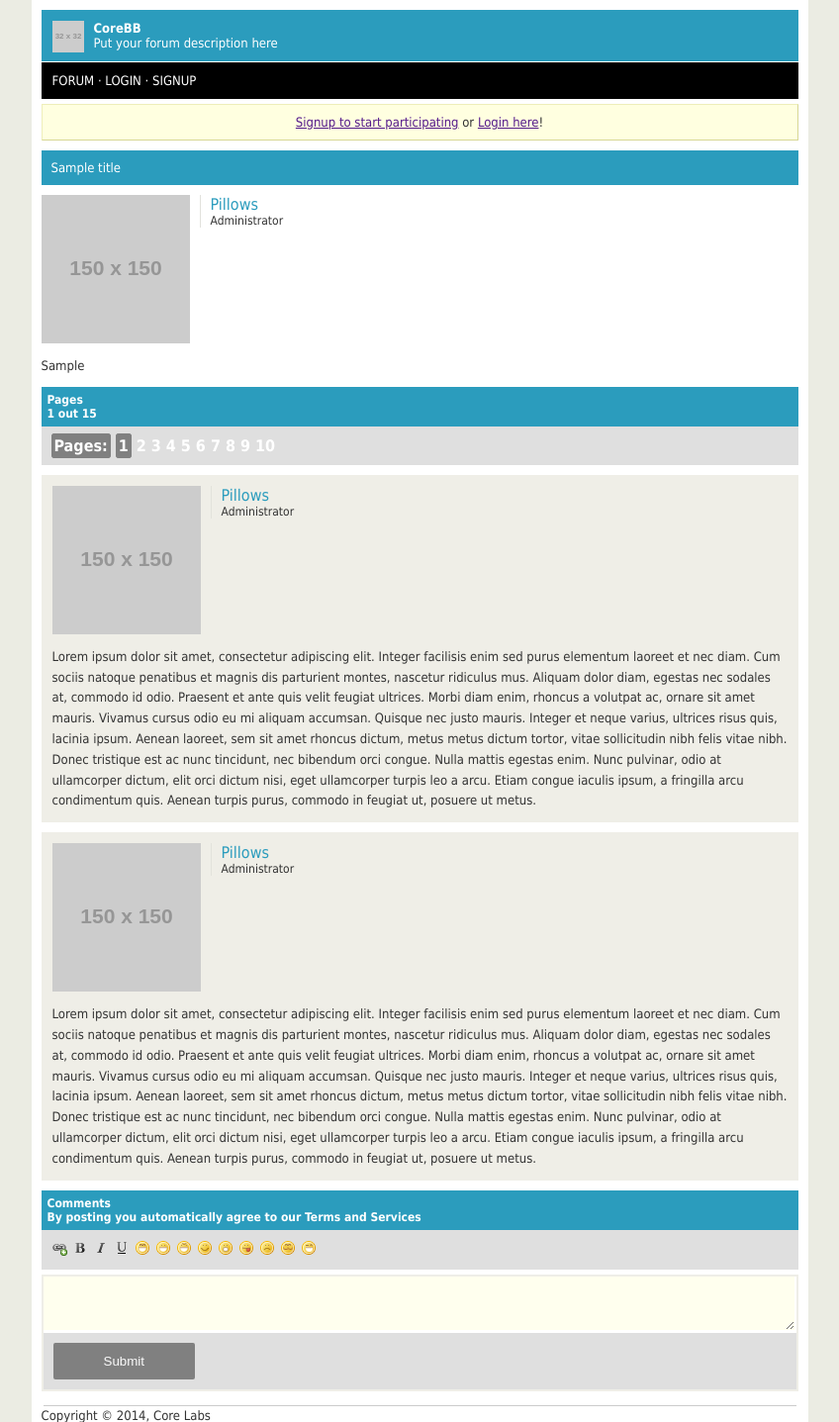
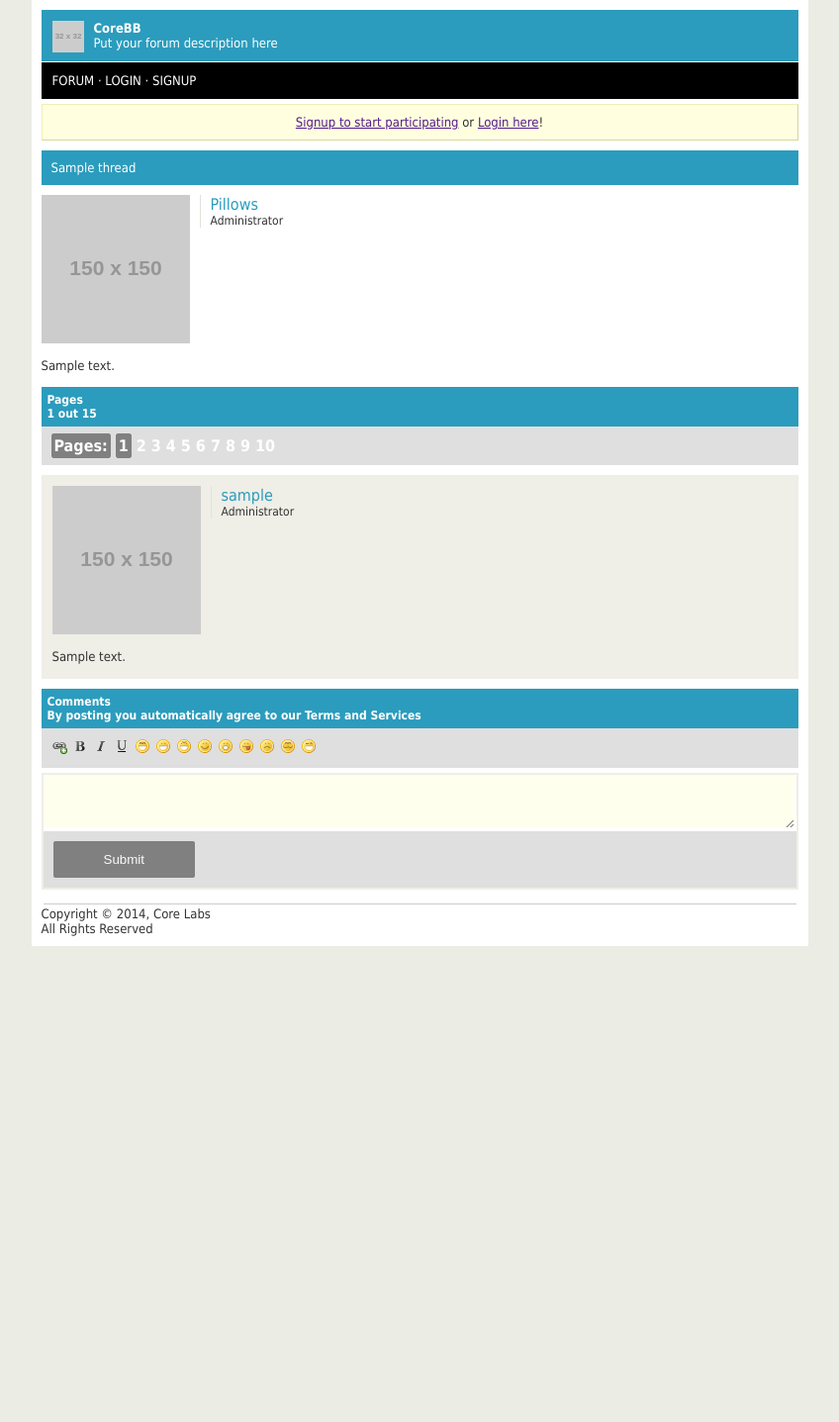
Before and after one commit to CoreBB/CoreBB, a Flask app: template templates/threaddisplay.html in a window 1280 px wide. Shown: the top 1437 px of the page at 99% size, without its empty margins (216-1064 px from the left). After the commit the page ends 956 px from the top, so only its background shows below. Run offline with Flask 2, Linux system fonts and the light colour scheme; the template is opened without the code that fills it: most values are stand-ins (such as "Sample title", 1, 10 or a date in 2020); grey boxes labelled with a size stand in for pictures from a placeholder-image service; parts of the project's set-up code (start-up, migrations or seed data) failed here and were passed over; some libraries are stand-ins or nearby versions.

Commit message:
We got the threaddisplay down

```diff
--- a/templates/threaddisplay.html
+++ b/templates/threaddisplay.html
@@ -4,7 +4,7 @@
                 <a href="" class="topLink">Signup to start participating</a> or <a href="" class="topLink"> Login here</a>!
             </div>
             <div class="bgblue w mt10 p10">
-                <div class="threadTitle">{{ title }}</div>
+                <div class="threadTitle">{{ thread["title"] }}</div>
             </div>
             <table class="forums">
                 <tr class="">
@@ -19,7 +19,7 @@
                 </tr>
 
                 <tr>
-                    <div class="post pt10">{{ op }}</div>
+                    <div class="post pt10">{{ thread["body"] }}</div>
                 </tr>
 
                 <tr>
@@ -43,37 +43,26 @@
                 </tr>
 
                 <!-- Single Post Block -->
+                {% for post in posts %}
                 <tr>
                     <div class="poster bglightgray p10 mt10">
                         <div class=" op table">
                             <div class="avatar"><img src="http://placehold.it/150x150"/></div>
 
                             <div class="userinfo pl10">
-                                <div class="username "><a href="#" class="blue">Pillows</a></div>
+                                <div class="username "><a href="#" class="blue">{{ post["username"] }}</a></div>
                                 <div class="usertitle">Administrator</div>
                             </div>
                         </div>
 
-                        <div class="post pt10">Lorem ipsum dolor sit amet, consectetur adipiscing elit. Integer facilisis enim sed purus elementum laoreet et nec diam. Cum sociis natoque penatibus et magnis dis parturient montes, nascetur ridiculus mus. Aliquam dolor diam, egestas nec sodales at, commodo id odio. Praesent et ante quis velit feugiat ultrices. Morbi diam enim, rhoncus a volutpat ac, ornare sit amet mauris. Vivamus cursus odio eu mi aliquam accumsan. Quisque nec justo mauris. Integer et neque varius, ultrices risus quis, lacinia ipsum. Aenean laoreet, sem sit amet rhoncus dictum, metus metus dictum tortor, vitae sollicitudin nibh felis vitae nibh. Donec tristique est ac nunc tincidunt, nec bibendum orci congue. Nulla mattis egestas enim. Nunc pulvinar, odio at ullamcorper dictum, elit orci dictum nisi, eget ullamcorper turpis leo a arcu. Etiam congue iaculis ipsum, a fringilla arcu condimentum quis. Aenean turpis purus, commodo in feugiat ut, posuere ut metus.
-                        </div>
+                        <div class="post pt10"> {{ post["body"] }}                        </div>
                     </div>
                 </tr>
+
+                {% endfor %}
                 <!-- Post block ends -->
 
                 <tr>
-                    <div class="poster bglightgray p10 mt10">
-                        <div class=" op table">
-                            <div class="avatar"><img src="http://placehold.it/150x150"/></div>
-
-                            <div class="userinfo pl10">
-                                <div class="username "><a href="#" class="blue">Pillows</a></div>
-                                <div class="usertitle">Administrator</div>
-                            </div>
-                        </div>
-
-                        <div class="post pt10">Lorem ipsum dolor sit amet, consectetur adipiscing elit. Integer facilisis enim sed purus elementum laoreet et nec diam. Cum sociis natoque penatibus et magnis dis parturient montes, nascetur ridiculus mus. Aliquam dolor diam, egestas nec sodales at, commodo id odio. Praesent et ante quis velit feugiat ultrices. Morbi diam enim, rhoncus a volutpat ac, ornare sit amet mauris. Vivamus cursus odio eu mi aliquam accumsan. Quisque nec justo mauris. Integer et neque varius, ultrices risus quis, lacinia ipsum. Aenean laoreet, sem sit amet rhoncus dictum, metus metus dictum tortor, vitae sollicitudin nibh felis vitae nibh. Donec tristique est ac nunc tincidunt, nec bibendum orci congue. Nulla mattis egestas enim. Nunc pulvinar, odio at ullamcorper dictum, elit orci dictum nisi, eget ullamcorper turpis leo a arcu. Etiam congue iaculis ipsum, a fringilla arcu condimentum quis. Aenean turpis purus, commodo in feugiat ut, posuere ut metus.
-                        </div>
-                    </div>
 
                     <div class="pages bgblue mt10 w p5 pl5">
                         <div class="replies bold">Comments</div>
```
